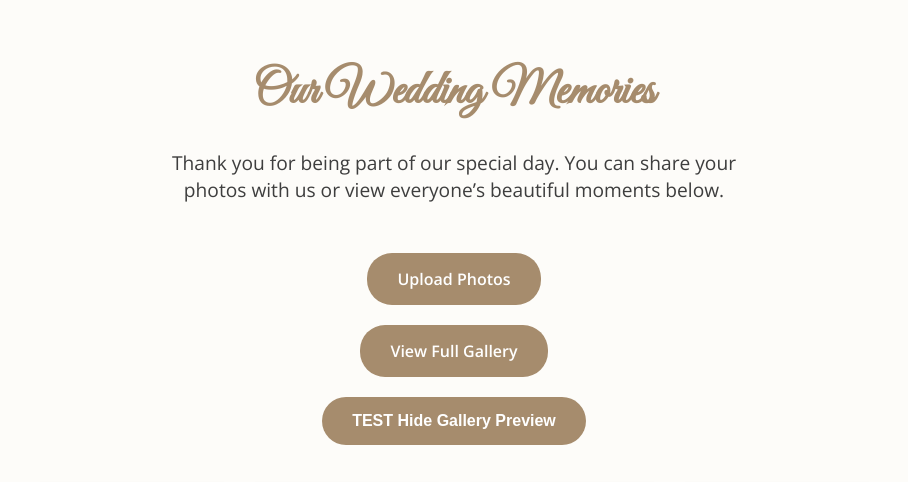
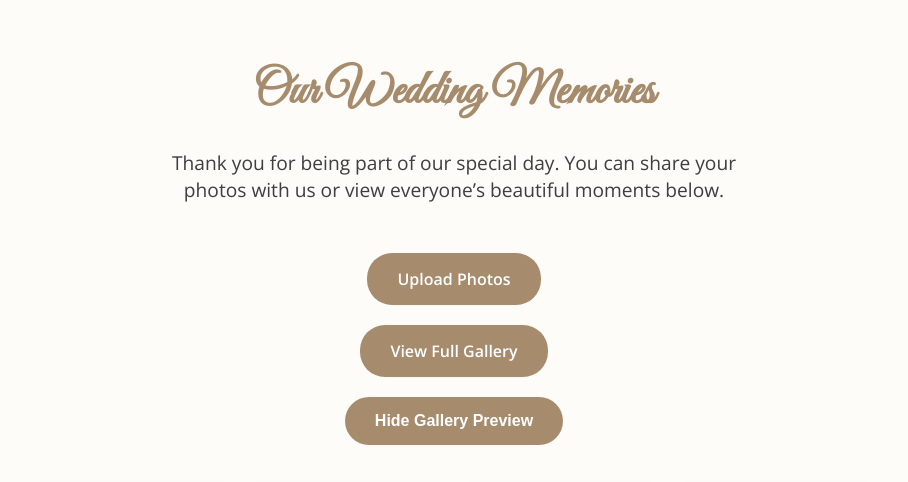
Before and after one commit to Weselnie/image_upload, a plain HTML site: page index.html in a window 1280 px wide. Both pictures are taken after a click on the button "View Gallery Preview". Shown: the top 482 px of the page, without its empty margins (186-1094 px from the left). Drawn offline with nearby package versions, Linux system fonts and the light colour scheme; grey boxes are pictures that could not be loaded.

Commit message:
Cleaned up code

```diff
--- a/index.html
+++ b/index.html
@@ -158,7 +158,7 @@
   toggleBtn.addEventListener('click', () => {
     isVisible = !isVisible;
     gallery.style.display = isVisible ? 'flex' : 'none';
-    toggleBtn.textContent = isVisible ? 'TEST Hide Gallery Preview' : 'TEST View Gallery Preview';
+    toggleBtn.textContent = isVisible ? 'Hide Gallery Preview' : 'View Gallery Preview';
 
     // Only load images once
     if (isVisible && gallery.children.length === 0) {
```
